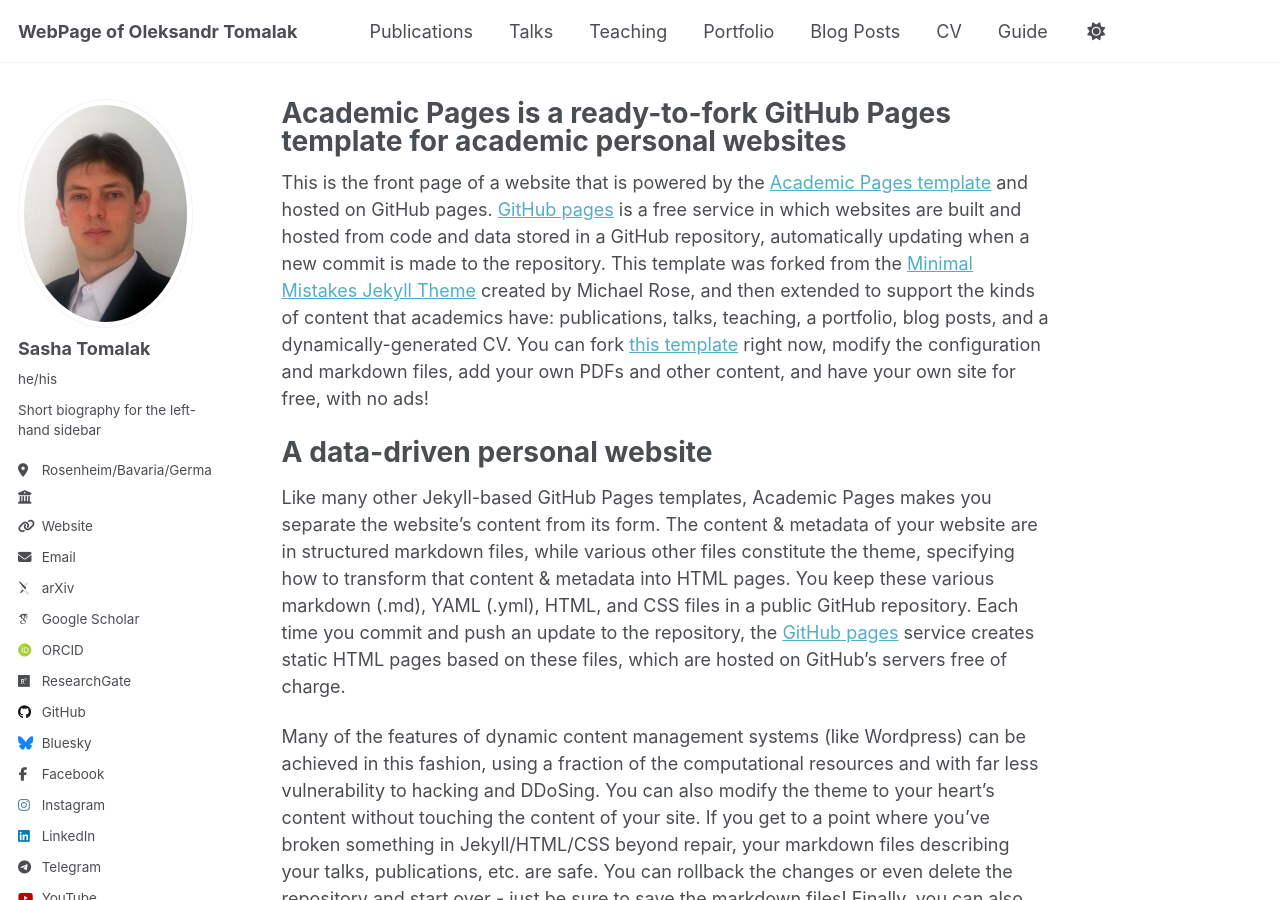
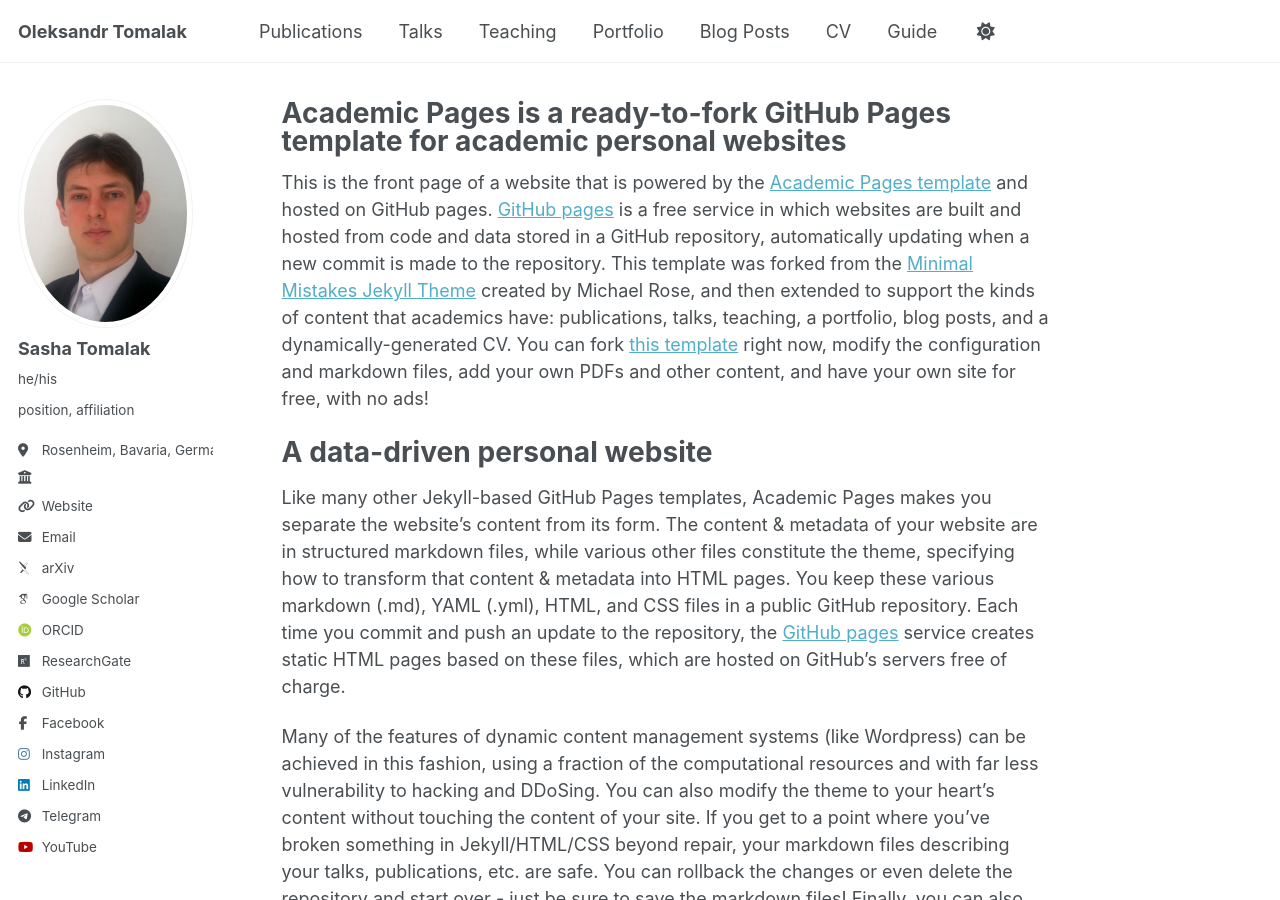
Before and after one commit to tomalak7/tomalak7.github.io, a Jekyll site: the page built from _pages/about.md, in a window 1280 px wide and 900 px high. Built offline with Jekyll 4.4.1, drawn with Linux system fonts in a browser that asks for light colours; some web fonts are replaced.

Commit message:
Update _config.yml

```diff
--- a/_config.yml
+++ b/_config.yml
@@ -9,7 +9,7 @@
 # Basic Site Settings
 locale                   : "en-US"
 site_theme               : "default"
-title                    : "WebPage of Oleksandr Tomalak"
+title                    : "Oleksandr Tomalak"
 title_separator          : "-"
 name                     : &name "Oleksandr Tomalak"
 description              : &description "personal description"
@@ -25,8 +25,8 @@ author:
   avatar           : "photo.jpg"
   name             : "Sasha Tomalak"
   pronouns         : "he/his"
-  bio              : "Short biography for the left-hand sidebar"
-  location         : "Rosenheim/Bavaria/Germany"
+  bio              : "position, affiliation"
+  location         : "Rosenheim, Bavaria, Germany"
   employer         : ""
   uri              : "https://tomalak7.github.io"
   email            : "sashatomalak@icloud.com"
@@ -36,7 +36,7 @@ author:
   googlescholar    : "https://scholar.google.com/citations?user=E6IYdbYAAAAJ"
   orcid            : "https://orcid.org/0000-0002-4827-5842"
   researchgate     : "https://www.researchgate.net/profile/Oleksandr-Tomalak"
-  scopus           : # URL
+  ADS              : "https://ui.adsabs.harvard.edu/search/filter_author_facet_hier_fq_author=AND&filter_author_facet_hier_fq_author=author_facet_hier%3A%220%2FTomalak%2C%20O%22&fq=%7B!type%3Daqp%20v%3D%24fq_database%7D&fq=%7B!type%3Daqp%20v%3D%24fq_author%7D&fq_author=(author_facet_hier%3A%220%2FTomalak%2C%20O%22)&fq_database=(database%3Aastronomy%20OR%20database%3Aphysics)&q=Tomalak&sort=date%20desc%2C%20bibcode%20desc&p_=0"
 
   # Repositories and software development
   bitbucket        : # Username - Update with your username on the site
@@ -47,7 +47,6 @@ author:
   stackoverflow    : # User number or user number and name (i.e., use "1" or "1/jeff-atwood")
 
   # Social media
-  bluesky          : "bsky.app" # Replace this with you Bluesky username
   facebook         : "aleksander.tomalak"
   flickr           : # Username
   foursquare       : # Username
@@ -62,7 +61,7 @@ author:
   pinterest        : # Username
   soundcloud       : # Username
   steam            : # Username
-  telegram         : "Sasha Tomalak"
+  telegram         : "8052650523"
   tumblr           : # Username
   twitter          : # Username for X / Twitter
   vine             : # Username
```
